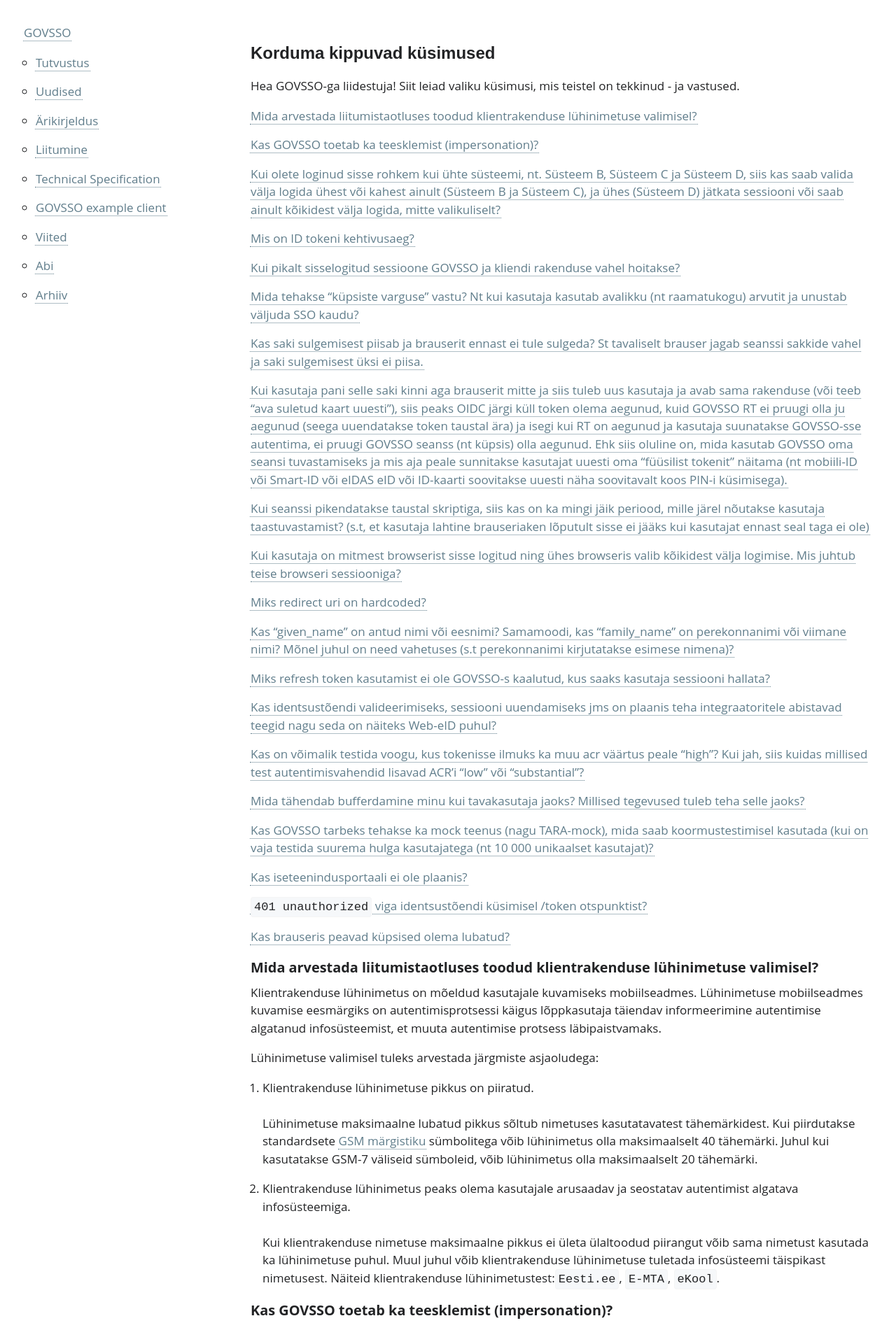
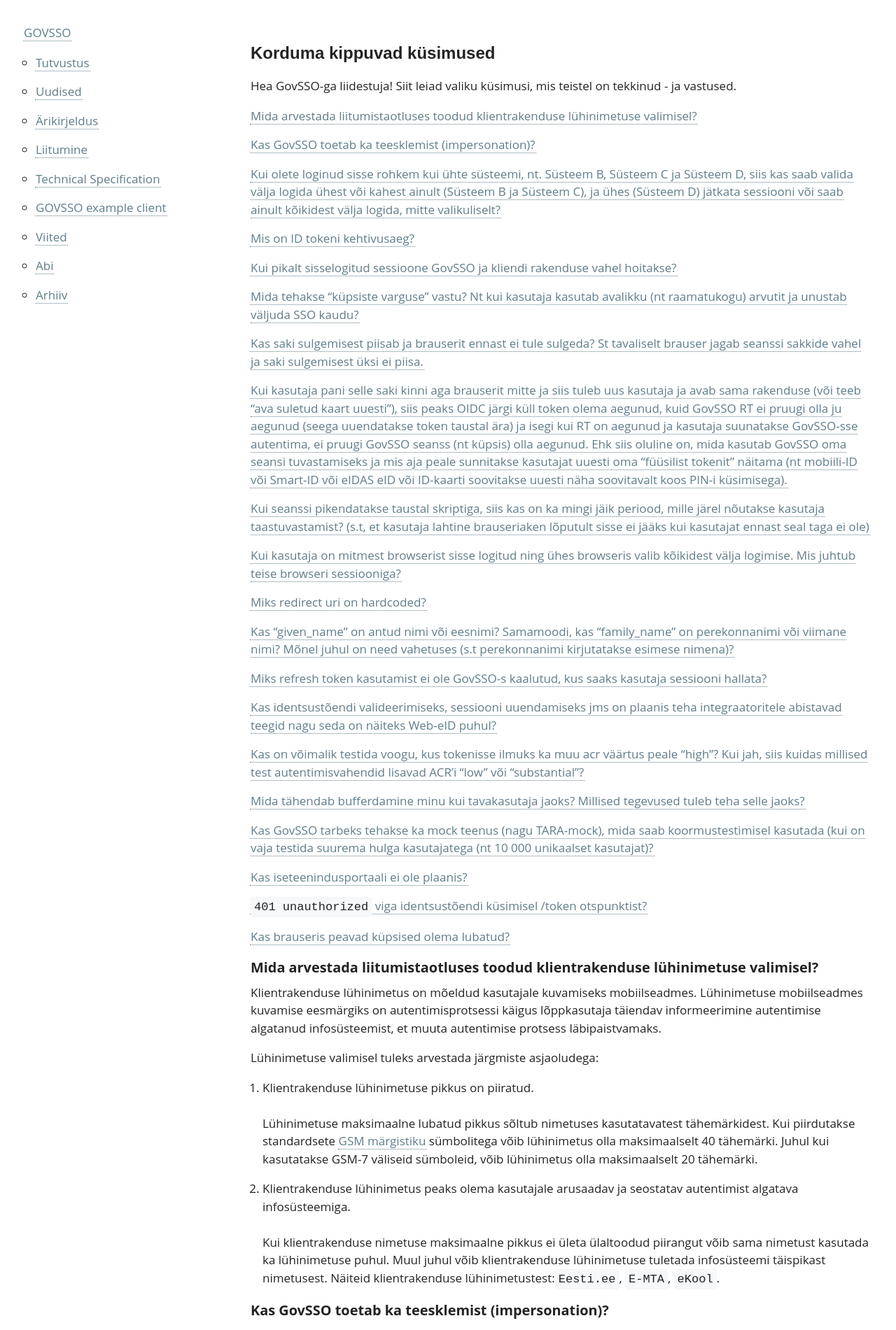
Before and after one commit to e-gov/GOVSSO, a Jekyll site: the page built from Faq.md, in a window 1280 px wide. Shown: the top 1901 px of the page at 70% size. Built offline with Jekyll 4.4.1, drawn with Linux system fonts in a browser that asks for light colours; our own code applies the rules of GitHub Pages for plain Markdown files; some of the changed text lies outside the part shown.

Commit message:
Update Faq.md

```diff
--- a/Faq.md
+++ b/Faq.md
@@ -5,7 +5,7 @@ permalink: Faq
 # Korduma kippuvad küsimused
 {: .no_toc}
 
-Hea GOVSSO-ga liidestuja! Siit leiad valiku küsimusi, mis teistel on tekkinud - ja vastused.
+Hea GovSSO-ga liidestuja! Siit leiad valiku küsimusi, mis teistel on tekkinud - ja vastused.
 
 - TOC
 {:toc}
@@ -20,35 +20,35 @@ Lühinimetuse valimisel tuleks arvestada järgmiste asjaoludega:
 
 2. Klientrakenduse lühinimetus peaks olema kasutajale arusaadav ja seostatav autentimist algatava infosüsteemiga. <br/><br/>Kui klientrakenduse nimetuse maksimaalne pikkus ei ületa ülaltoodud piirangut võib sama nimetust kasutada ka lühinimetuse puhul. Muul juhul võib klientrakenduse lühinimetuse tuletada infosüsteemi täispikast nimetusest. Näiteid klientrakenduse lühinimetustest:`Eesti.ee`, `E-MTA`, `eKool`.
 
-## Kas GOVSSO toetab ka teesklemist (impersonation)?
+## Kas GovSSO toetab ka teesklemist (impersonation)?
 
-TARA ega GOVSSO seda praegu ei toeta.
+TARA ega GovSSO seda praegu ei toeta.
 
 ## Kui olete loginud sisse rohkem kui ühte süsteemi, nt. Süsteem B, Süsteem C ja Süsteem D, siis kas saab valida välja logida ühest või kahest ainult (Süsteem B ja Süsteem C), ja ühes (Süsteem D) jätkata sessiooni või saab ainult kõikidest välja logida, mitte valikuliselt?
 
-See on GOVSSO-s hoitud kasutaja jaoks lihtsana, et saab valida ainult, kas logida kõikidest välja või jätkata kõikides.
+See on GovSSO-s hoitud kasutaja jaoks lihtsana, et saab valida ainult, kas logida kõikidest välja või jätkata kõikides.
 
 ## Mis on ID tokeni kehtivusaeg?
 
-Hetkel on selleks 15 minutit. Infosüsteem peab kehtivusaja välja lugema ID Tokeni "exp" väärtusest, mitte hardcode'ima 15 minutit, sest see võib GOVSSO teenuse poolel tulevikus muutuda.
+Hetkel on selleks 15 minutit. Infosüsteem peab kehtivusaja välja lugema ID Tokeni "exp" väärtusest, mitte hardcode'ima 15 minutit, sest see võib GovSSO teenuse poolel tulevikus muutuda.
 
-## Kui pikalt sisselogitud sessioone GOVSSO ja kliendi rakenduse vahel hoitakse?
+## Kui pikalt sisselogitud sessioone GovSSO ja kliendi rakenduse vahel hoitakse?
 
 Nii kaua kuni klientrakendus seanssi perioodiliselt pikendab, aga mitte kauem kui 12 tundi. Seejärel peab kasutaja uuesti autentima.
 
 ## Mida tehakse "küpsiste varguse" vastu? Nt kui kasutaja kasutab avalikku (nt raamatukogu) arvutit ja unustab väljuda SSO kaudu?
 
-Infosüsteem peab iga 15 minuti tagant seanssi pikendama (sooritama pikendamise päringu GOVSSO-sse). Kui kasutaja on veebibrauseris infosüsteemi saki sulgenud, siis seanssi enam ei pikendata ja seanss (s.h. küpsised) aegub maksimaalselt 15 minuti jooksul.
+Infosüsteem peab iga 15 minuti tagant seanssi pikendama (sooritama pikendamise päringu GovSSO-sse). Kui kasutaja on veebibrauseris infosüsteemi saki sulgenud, siis seanssi enam ei pikendata ja seanss (s.h. küpsised) aegub maksimaalselt 15 minuti jooksul.
 
 ## Kas saki sulgemisest piisab ja brauserit ennast ei tule sulgeda? St tavaliselt brauser jagab seanssi sakkide vahel ja saki sulgemisest üksi ei piisa.
 
-Kui kasutaja unustas välja logimise nuppe klikkida, aga sulgeb veebibrauseri kõik sakid, kus infosüsteem oli GOVSSO kaudu sisse logitud, siis ükski infosüsteem enam seansi pikendamise päringuid ei soorita. Selle tulemusena GOVSSO seanss aegub maksimaalselt 15 minuti jooksul.
+Kui kasutaja unustas välja logimise nuppe klikkida, aga sulgeb veebibrauseri kõik sakid, kus infosüsteem oli GovSSO kaudu sisse logitud, siis ükski infosüsteem enam seansi pikendamise päringuid ei soorita. Selle tulemusena GovSSO seanss aegub maksimaalselt 15 minuti jooksul.
 
-## Kui kasutaja pani selle saki kinni aga brauserit mitte ja siis tuleb uus kasutaja ja avab sama rakenduse (või teeb "ava suletud kaart uuesti"), siis peaks OIDC järgi küll token olema aegunud, kuid GOVSSO RT ei pruugi olla ju aegunud (seega uuendatakse token taustal ära) ja isegi kui RT on aegunud ja kasutaja suunatakse GOVSSO-sse autentima, ei pruugi GOVSSO seanss (nt küpsis) olla aegunud. Ehk siis oluline on, mida kasutab GOVSSO oma seansi tuvastamiseks ja mis aja peale sunnitakse kasutajat uuesti oma "füüsilist tokenit" näitama (nt mobiili-ID või Smart-ID või eIDAS eID või ID-kaarti soovitakse uuesti näha soovitavalt koos PIN-i küsimisega).
+## Kui kasutaja pani selle saki kinni aga brauserit mitte ja siis tuleb uus kasutaja ja avab sama rakenduse (või teeb "ava suletud kaart uuesti"), siis peaks OIDC järgi küll token olema aegunud, kuid GovSSO RT ei pruugi olla ju aegunud (seega uuendatakse token taustal ära) ja isegi kui RT on aegunud ja kasutaja suunatakse GovSSO-sse autentima, ei pruugi GovSSO seanss (nt küpsis) olla aegunud. Ehk siis oluline on, mida kasutab GovSSO oma seansi tuvastamiseks ja mis aja peale sunnitakse kasutajat uuesti oma "füüsilist tokenit" näitama (nt mobiili-ID või Smart-ID või eIDAS eID või ID-kaarti soovitakse uuesti näha soovitavalt koos PIN-i küsimisega).
 
-Kui avatakse suletud sakk ja kui klientrakenduse enda seanss on veel elus (oleneb klientrakenduse teostuse nüanssidest), nii et klientrakendus suudab teha valiidse pikendamise päringu GOVSSO-sse ja eelmisest pikendamise päringust ei ole möödas kauem kui 15 minutit, siis GOVSSO seanss pikeneb.
-Kui eelmisest pikendamise päringust GOVSSO-sse on möödas kauem kui 15 minutit, siis GOVSSO enam seanssi ei pikenda, isegi kui klientrakenduse enda kohalik seanss on veel elus. Klientrakendus saab pikendamise päringu vastuseks vea ja on kohustatud enda kohaliku seansi ka lõpetama.
-Kui GOVSSO seanss on aegunud/lõppenud, siis ainus variant seanssi uuesti püsti saada on, et GOVSSO järgmisel autentimispäringul kuvab kasutajale uuesti autentimise kuva (n-ö sunnitakse kasutajat uuesti oma "füüsilist tokenit" näitama (nt mobiili-ID või Smart-ID või eIDAS eID või ID-kaarti).
+Kui avatakse suletud sakk ja kui klientrakenduse enda seanss on veel elus (oleneb klientrakenduse teostuse nüanssidest), nii et klientrakendus suudab teha valiidse pikendamise päringu GovSSO-sse ja eelmisest pikendamise päringust ei ole möödas kauem kui 15 minutit, siis GovSSO seanss pikeneb.
+Kui eelmisest pikendamise päringust GovSSO-sse on möödas kauem kui 15 minutit, siis GovSSO enam seanssi ei pikenda, isegi kui klientrakenduse enda kohalik seanss on veel elus. Klientrakendus saab pikendamise päringu vastuseks vea ja on kohustatud enda kohaliku seansi ka lõpetama.
+Kui GovSSO seanss on aegunud/lõppenud, siis ainus variant seanssi uuesti püsti saada on, et GovSSO järgmisel autentimispäringul kuvab kasutajale uuesti autentimise kuva (n-ö sunnitakse kasutajat uuesti oma "füüsilist tokenit" näitama (nt mobiili-ID või Smart-ID või eIDAS eID või ID-kaarti).
 Seda, kas ID-kaardi puhul uuesti PIN koodi küsitakse, sõltub kas veebibrauseris puhverdab TLS-CCA (Client Certificate Authentication) puhul PIN koodi. See on samamoodi nagu TARA-s.
 
 ## Kui seanssi pikendatakse taustal skriptiga, siis kas on ka mingi jäik periood, mille järel nõutakse kasutaja taastuvastamist? (s.t, et kasutaja lahtine brauseriaken lõputult sisse ei jääks kui kasutajat ennast seal taga ei ole)
@@ -58,7 +58,7 @@ Pigem on mõistlik klientrakenduse enda poolel teostada kasutaja aktiivsuse tuva
 
 ## Kui kasutaja on mitmest browserist sisse logitud ning ühes browseris valib kõikidest välja logimise. Mis juhtub teise browseri sessiooniga?
 
-Kui need on eraldi brauserid ehk käsitletavad eraldi seadmetena (s.t. igaühel on oma küpsisehoidla), siis nendes moodustatakse eraldi GOVSSO seansid. Ühes seadmes / brauseris seansi lõpetamine ei mõjuta teist seadet / brauserit.
+Kui need on eraldi brauserid ehk käsitletavad eraldi seadmetena (s.t. igaühel on oma küpsisehoidla), siis nendes moodustatakse eraldi GovSSO seansid. Ühes seadmes / brauseris seansi lõpetamine ei mõjuta teist seadet / brauserit.
 
 ## Miks redirect uri on hardcoded?
 
@@ -69,13 +69,13 @@ Kui Teie klientrakenduse arhitektuurist tulenevalt on vaja, siis on võimalik re
 
 Nimede väärtused tulevad üks-ühele selliselt nagu need vastava autentimisvahendi juures on (ID-kaardi sertifikaat / Mobiil-ID sertifikaat / Smart-ID sertifikaat / eIDAS puhul välisriigi autentimisteenuse info).
 
-## Miks refresh token kasutamist ei ole GOVSSO-s kaalutud, kus saaks kasutaja sessiooni hallata?
+## Miks refresh token kasutamist ei ole GovSSO-s kaalutud, kus saaks kasutaja sessiooni hallata?
 
-OAuth standardist tulenevat refresh tokenit GOVSSO teenus ei kasuta. Pikendamine on autentimispäringu kordamine prompt ja id_token_hint lisaparameetritega.
+OAuth standardist tulenevat refresh tokenit GovSSO teenus ei kasuta. Pikendamine on autentimispäringu kordamine prompt ja id_token_hint lisaparameetritega.
 
 ## Kas identsustõendi valideerimiseks, sessiooni uuendamiseks jms on plaanis teha integraatoritele abistavad teegid nagu seda on näiteks Web-eID puhul?
 
-Kuna GOVSSO ja TARA põhinevad OpenID Connect standarditel, siis peaks võimalik olema kasutada juba maailmas olemasolevaid levinud OpenID Connect protokolli toetavaid teeke. Täpsemalt oleneb konkreetsest teegist, milliseid OpenID Connect standardeid või alamosi see toetab.
+Kuna GovSSO ja TARA põhinevad OpenID Connect standarditel, siis peaks võimalik olema kasutada juba maailmas olemasolevaid levinud OpenID Connect protokolli toetavaid teeke. Täpsemalt oleneb konkreetsest teegist, milliseid OpenID Connect standardeid või alamosi see toetab.
 
 ## Kas on võimalik testida voogu, kus tokenisse ilmuks ka muu acr väärtus peale "high"? Kui jah, siis kuidas millised test autentimisvahendid lisavad ACR'i "low" või "substantial"?
 
@@ -83,11 +83,11 @@ Eesti autentimisvahendid (ID-kaart, Mobiil-ID, Smart-ID) on hetkel kõik "high"
 
 ## Mida tähendab bufferdamine minu kui tavakasutaja jaoks? Millised tegevused tuleb teha selle jaoks?
 
-Kui on mõeldud GOVSSO Identity Token allkirjastamise võtme puhverdamist klientrakenduses, siis see ei puutu tavakasutajasse, sellega peab klientrakendus tegelema.
+Kui on mõeldud GovSSO Identity Token allkirjastamise võtme puhverdamist klientrakenduses, siis see ei puutu tavakasutajasse, sellega peab klientrakendus tegelema.
 
-## Kas GOVSSO tarbeks tehakse ka mock teenus (nagu TARA-mock), mida saab koormustestimisel kasutada (kui on vaja testida suurema hulga kasutajatega (nt 10 000 unikaalset kasutajat)?
+## Kas GovSSO tarbeks tehakse ka mock teenus (nagu TARA-mock), mida saab koormustestimisel kasutada (kui on vaja testida suurema hulga kasutajatega (nt 10 000 unikaalset kasutajat)?
 
-GOVSSO tarbeks on planeeritud luua ka mock teenus (nagu TARA-l), mille arendustega alustame tõenäoliselt 2022. aasta teises pooles.
+GovSSO tarbeks on planeeritud luua ka mock teenus (nagu TARA-l), mille arendustega alustame tõenäoliselt 2022. aasta teises pooles.
 
 ## Kas iseteenindusportaali ei ole plaanis?
 
@@ -103,8 +103,8 @@ Uue saladuse (client_secret) väljastamiseks kontakteeru help@ria.ee. Kindlasti
 
 ## Kas brauseris peavad küpsised olema lubatud?
 
-Jah, GOVSSO vajab küpsiste lubamist.
+Jah, GovSSO vajab küpsiste lubamist.
 
 
-Ei leidnud oma küsimusele vastust? Kontakteeru Riigi Infosüsteemi Ametiga: help@ria.ee. Kui sa oled juba GOVSSO teenusega liitunud siis kindlasti lisa ka oma infopäringusse client_id väärtus.
+Ei leidnud oma küsimusele vastust? Kontakteeru Riigi Infosüsteemi Ametiga: help@ria.ee. Kui sa oled juba GovSSO teenusega liitunud siis kindlasti lisa ka oma infopäringusse client_id väärtus.
 {: .adv}
```
